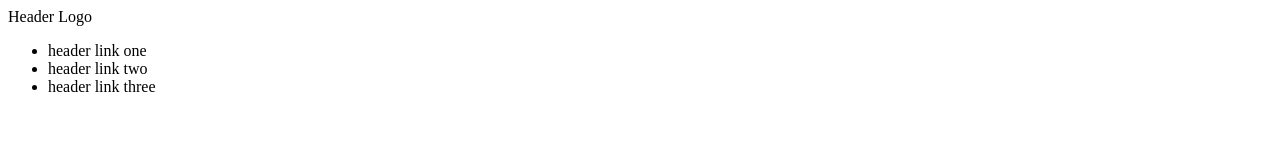
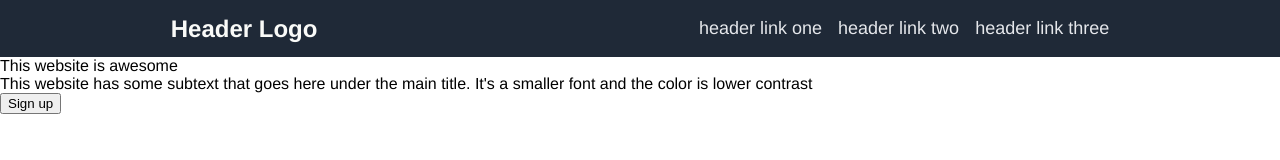
Before and after one commit to willhlong/odin-landing-page, a plain HTML site: page index.html in a window 1280 px wide. Drawn offline with Linux system fonts and the light colour scheme.

Commit message:
Implemented basic header

```diff
--- a/index.html
+++ b/index.html
@@ -4,17 +4,28 @@
     <meta charset="UTF-8">
     <meta http-equiv="X-UA-Compatible" content="IE=edge">
     <meta name="viewport" content="width=device-width, initial-scale=1.0">
+    <link rel="stylesheet" href="styles.css">
     <title>Landing Page</title>
 </head>
 <body>
-  <div class="header">
-    <div>Header Logo</div>
+  <div class="header-container">
+    <div class="logo">Header Logo</div>
     <div>
-        <ul>
-            <li>header link one</li>
-            <li>header link two</li>
-            <li>header link three</li>
-        </ul>
+      <ul class="header-links">
+        <li>header link one</li>
+        <li>header link two</li>
+        <li>header link three</li>
+      </ul>
+    </div>
+  </div>
+  <div class="section-one-container">
+    <div class="section-one-left">
+      <div class="hero-text">This website is awesome</div>
+      <div class="hero-secondary-text">This website has some subtext that goes here under the main title. It's a smaller font and the color is lower contrast</div>
+      <button>Sign up</button>
+    </div>
+    <div class="section-one-right">
+
     </div>
   </div>
 </body>
--- /dev/null
+++ b/styles.css
@@ -0,0 +1,29 @@
+body {
+    font-family: "Helvetica", 'sans-serif';
+    margin: 0;
+}
+
+ul {
+    list-style-type: none;
+}
+
+.header-container {
+    display: flex;
+    justify-content: space-around;
+    align-items: center;
+    background: #1f2937;
+}
+
+.header-links {
+    display: flex;
+    font-size: 18px;
+    color: #e5e7eb;
+    gap: 16px;
+}
+
+.logo {
+    font-size: 24px;
+    font-weight: bold;
+    color: #f9faf8;
+
+}
```
